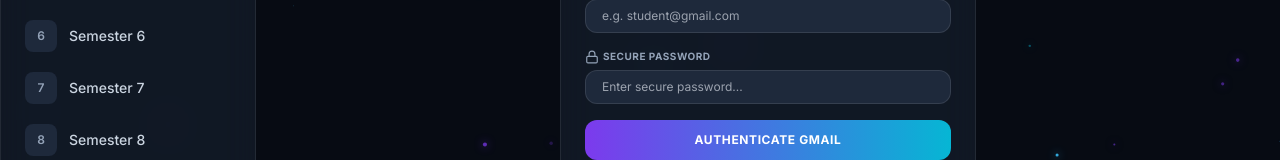
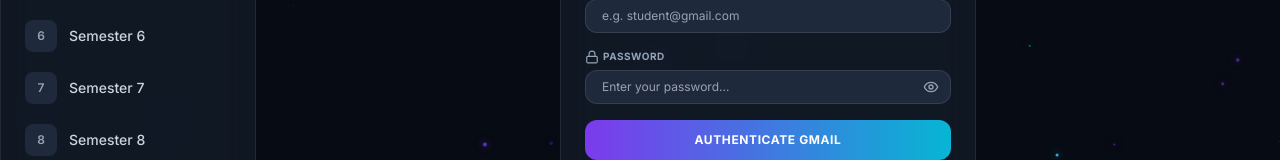
Before and after one commit to Tamil01-star/engineering-notes-library, a React (Vite) app in the folder client/: page /login in a window 1280 px wide. Shown: the part 407-567 px from the top of the page. Built offline with nearby package versions, Linux system fonts and the light colour scheme.

Commit message:
fix: add password eye toggle in login, allow any email, push to GitHub

```diff
--- a/client/src/pages/LoginPage.jsx
+++ b/client/src/pages/LoginPage.jsx
@@ -1,7 +1,8 @@
 import React, { useState } from 'react';
 import { useNavigate, useSearchParams } from 'react-router-dom';
 import { useAuth } from '../context/AuthContext';
-import { BookOpen, Mail, Lock, User, AlertCircle, ArrowRight } from 'lucide-react';
+import { BookOpen, Mail, Lock, User, AlertCircle, ArrowRight, Eye, EyeOff } from 'lucide-react';
+
 
 const LoginPage = () => {
   const { login, register, loginWithGoogle, error } = useAuth();
@@ -18,6 +19,7 @@ const LoginPage = () => {
 
   const [formError, setFormError] = useState(null);
   const [loading, setLoading] = useState(false);
+  const [showPassword, setShowPassword] = useState(false);
 
   const redirectPath = searchParams.get('redirect') || '/semesters';
 
@@ -27,8 +29,8 @@ const LoginPage = () => {
     setLoading(true);
 
     const emailLower = email.toLowerCase().trim();
-    if (!emailLower.endsWith('@gmail.com') && !emailLower.endsWith('@googlemail.com') && !emailLower.endsWith('@google.com')) {
-      setFormError('Only Google Mail IDs (@gmail.com) are authorized for access.');
+    if (!emailLower.includes('@') || !emailLower.includes('.')) {
+      setFormError('Please enter a valid email address.');
       setLoading(false);
       return;
     }
@@ -139,16 +141,27 @@ const LoginPage = () => {
 
           <div className="space-y-1.5">
             <label className="text-[10px] font-bold uppercase tracking-wider text-slate-400 flex items-center gap-1">
-              <Lock className="h-3.5 w-3.5" /> Secure Password
+              <Lock className="h-3.5 w-3.5" /> Password
             </label>
-            <input
-              type="password"
-              placeholder="Enter secure password..."
-              value={password}
-              onChange={(e) => setPassword(e.target.value)}
-              required
-              className="w-full rounded-xl bg-slate-800 border border-white/10 px-4 py-2 text-xs text-white focus:outline-none focus:border-cyan-400"
-            />
+            <div className="relative">
+              <input
+                type={showPassword ? 'text' : 'password'}
+                placeholder="Enter your password..."
+                value={password}
+                onChange={(e) => setPassword(e.target.value)}
+                required
+                className="w-full rounded-xl bg-slate-800 border border-white/10 px-4 py-2 pr-10 text-xs text-white focus:outline-none focus:border-cyan-400"
+              />
+              <button
+                type="button"
+                onClick={() => setShowPassword(prev => !prev)}
+                className="absolute right-3 top-1/2 -translate-y-1/2 text-slate-400 hover:text-cyan-400 transition-colors"
+                tabIndex={-1}
+                title={showPassword ? 'Hide password' : 'Show password'}
+              >
+                {showPassword ? <EyeOff className="h-4 w-4" /> : <Eye className="h-4 w-4" />}
+              </button>
+            </div>
           </div>
 
           {!isLoginTab && (
```
